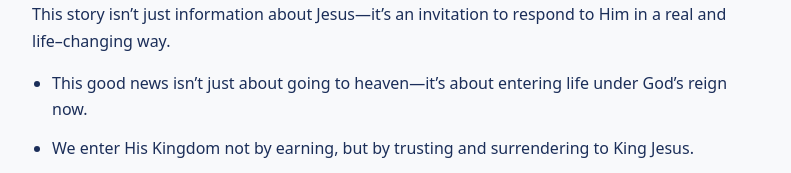
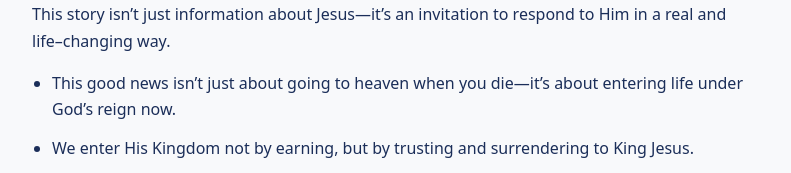
Before and after one commit to cameron-ctrl/kingdom-tool, a Next.js app: page /invitation in a window 1280 px wide. Shown: the part 126-299 px from the top of the page, without its empty margins (244-1035 px from the left). Built offline with nearby package versions, Linux system fonts and the light colour scheme; a web font is replaced by a local one.

Commit message:
Update page.tsx

```diff
--- a/src/app/invitation/page.tsx
+++ b/src/app/invitation/page.tsx
@@ -37,7 +37,7 @@ export default function InvitationPage() {
       {/* Bullets */}
       <ul className="ml-5 list-disc space-y-3 font-b text-[12pt] leading-[1.65] text-ink">
         <li>
-          This good news isn’t just about going to heaven—it’s about entering life
+          This good news isn’t just about going to heaven when you die—it’s about entering life
           under God’s reign now.
         </li>
         <li>
```
